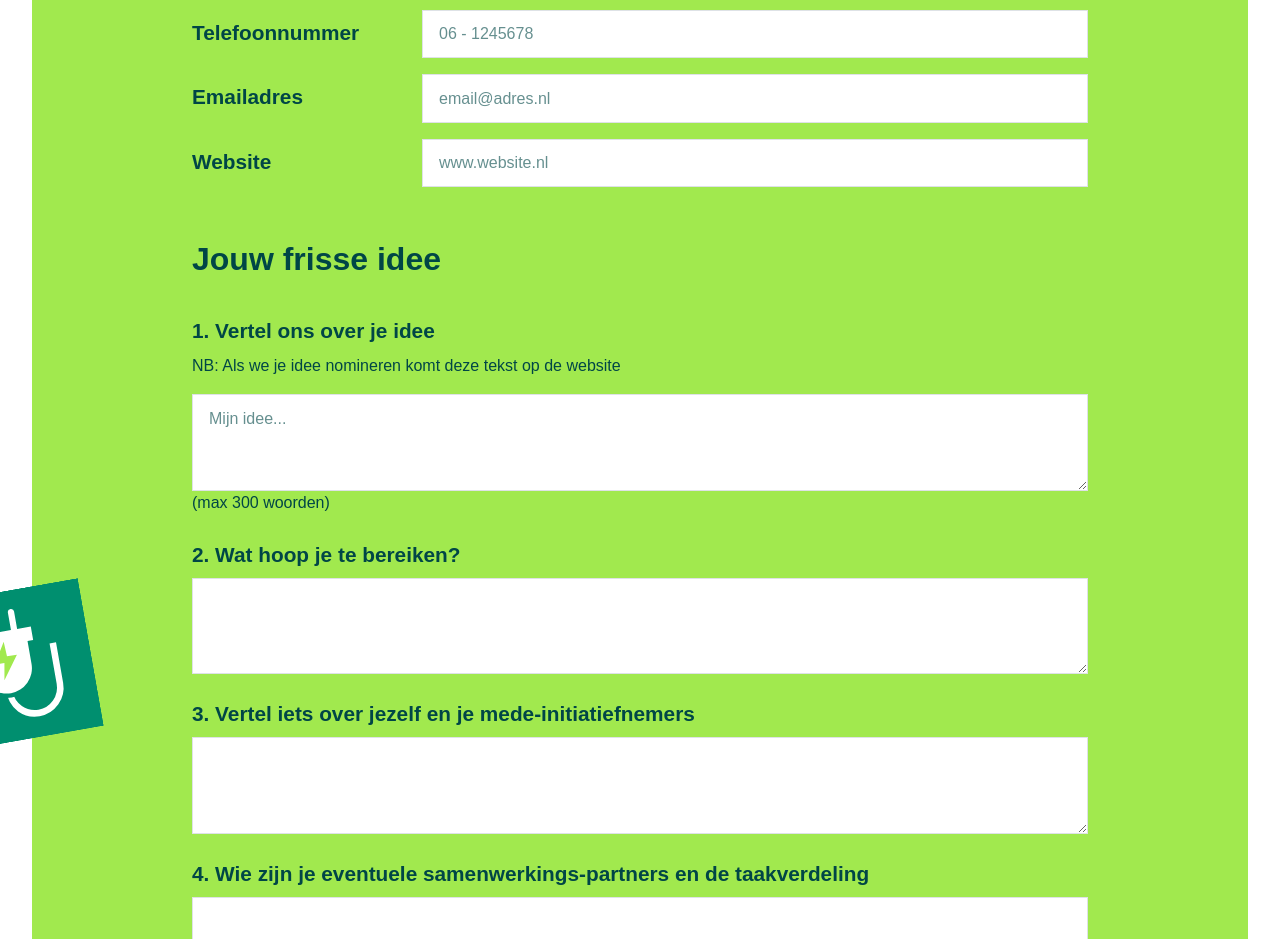
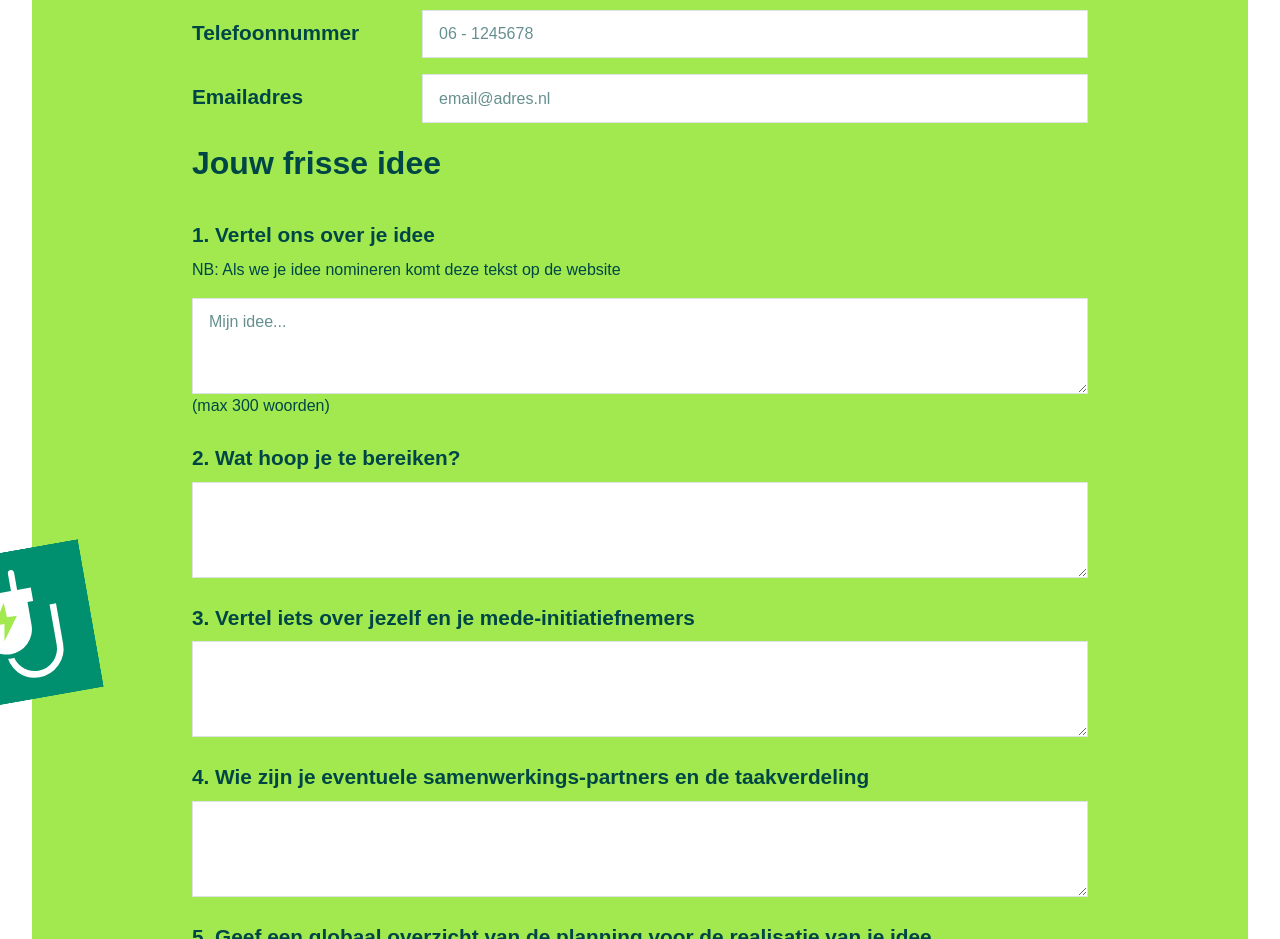
Before and after one commit to Rubenoo/defrissepitch, a React (Vite) app: page / in a window 1280 px wide. Shown: the part 1820-2759 px from the top of the page. Built offline with nearby package versions, Linux system fonts and the light colour scheme; a web font is replaced by a local one; what ahoy.js would draw is missing.

Commit message:
Remove website

```diff
--- a/src/components/Inschrijven/Inschrijven.tsx
+++ b/src/components/Inschrijven/Inschrijven.tsx
@@ -182,25 +182,6 @@ const Inschrijven: React.FunctionComponent = () => {
               />{" "}
               <div className="invalid-feedback">
                 Geef een valide emailadres op.
-              </div>
-            </div>
-          </div>
-
-          <div className="mb-lg-5 mb-3 row">
-            <label htmlFor="inputWebsite" className="col-sm-3 col-form-label">
-              Website
-            </label>
-            <div className="col-sm-9">
-              <input
-                type="text"
-                id="inputWebsite"
-                name="Website"
-                className="form-control"
-                placeholder="www.website.nl"
-                aria-describedby="websiteHelp"
-              />
-              <div className="invalid-feedback">
-                Geef een valide website op.
               </div>
             </div>
           </div>
```
